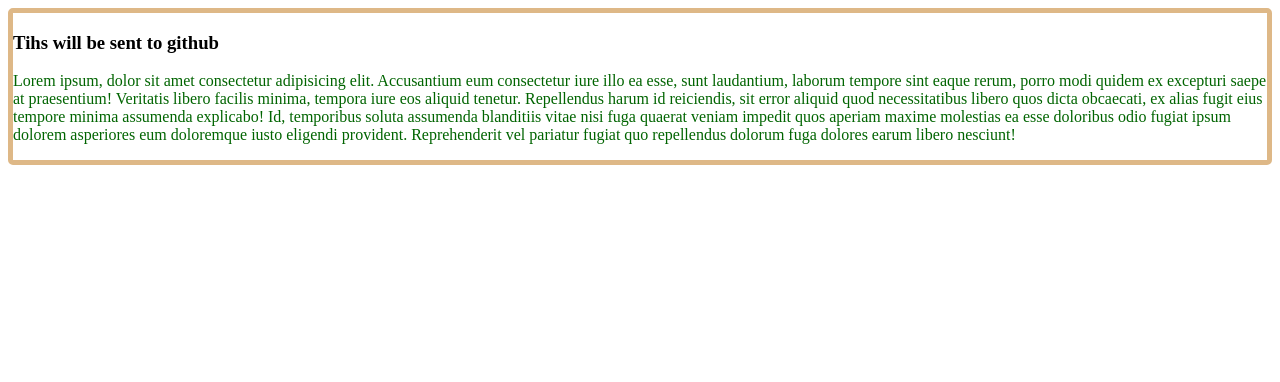
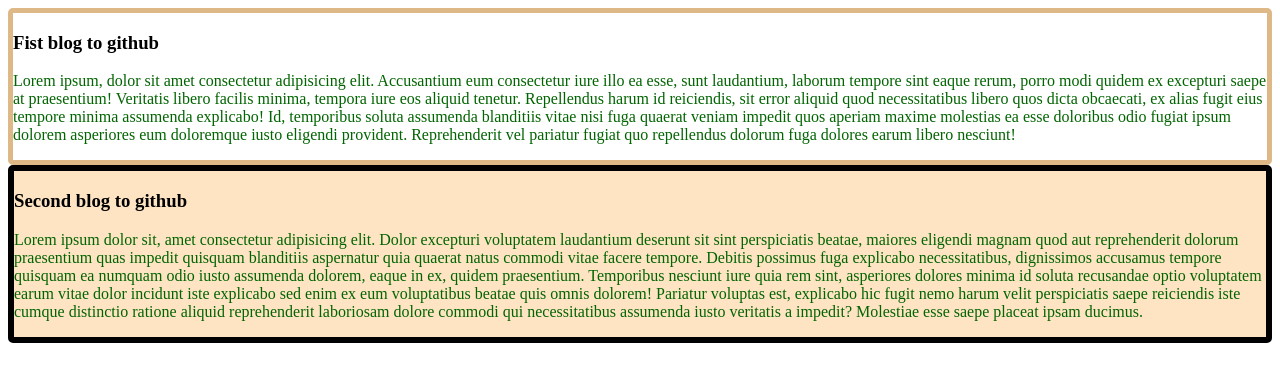
Before and after one commit to AhmadShakilHub/my-simple-website, a plain HTML site: page index.html in a window 1280 px wide. Drawn offline with Linux system fonts and the light colour scheme.

Commit message:
added the second blog

```diff
--- a/index.html
+++ b/index.html
@@ -8,8 +8,14 @@
 </head>
 <body>
     <div>
-        <h3>Tihs will be sent to github</h3>
+        <h3>Fist blog to github</h3>
         <p>Lorem ipsum, dolor sit amet consectetur adipisicing elit. Accusantium eum consectetur iure illo ea esse, sunt laudantium, laborum tempore sint eaque rerum, porro modi quidem ex excepturi saepe at praesentium! Veritatis libero facilis minima, tempora iure eos aliquid tenetur. Repellendus harum id reiciendis, sit error aliquid quod necessitatibus libero quos dicta obcaecati, ex alias fugit eius tempore minima assumenda explicabo! Id, temporibus soluta assumenda blanditiis vitae nisi fuga quaerat veniam impedit quos aperiam maxime molestias ea esse doloribus odio fugiat ipsum dolorem asperiores eum doloremque iusto eligendi provident. Reprehenderit vel pariatur fugiat quo repellendus dolorum fuga dolores earum libero nesciunt!</p>
+    </div>
+    <div id="second">
+        <h3>Second blog to github</h3>
+        <p>
+            Lorem ipsum dolor sit, amet consectetur adipisicing elit. Dolor excepturi voluptatem laudantium deserunt sit sint perspiciatis beatae, maiores eligendi magnam quod aut reprehenderit dolorum praesentium quas impedit quisquam blanditiis aspernatur quia quaerat natus commodi vitae facere tempore. Debitis possimus fuga explicabo necessitatibus, dignissimos accusamus tempore quisquam ea numquam odio iusto assumenda dolorem, eaque in ex, quidem praesentium. Temporibus nesciunt iure quia rem sint, asperiores dolores minima id soluta recusandae optio voluptatem earum vitae dolor incidunt iste explicabo sed enim ex eum voluptatibus beatae quis omnis dolorem! Pariatur voluptas est, explicabo hic fugit nemo harum velit perspiciatis saepe reiciendis iste cumque distinctio ratione aliquid reprehenderit laboriosam dolore commodi qui necessitatibus assumenda iusto veritatis a impedit? Molestiae esse saepe placeat ipsam ducimus.
+        </p>
     </div>
 </body>
 </html>
--- a/style.css
+++ b/style.css
@@ -8,3 +8,7 @@ div{
 p{
     color: darkgreen;
 }
+#second{
+    border: 6px solid black;
+    background-color: bisque;
+}
```
